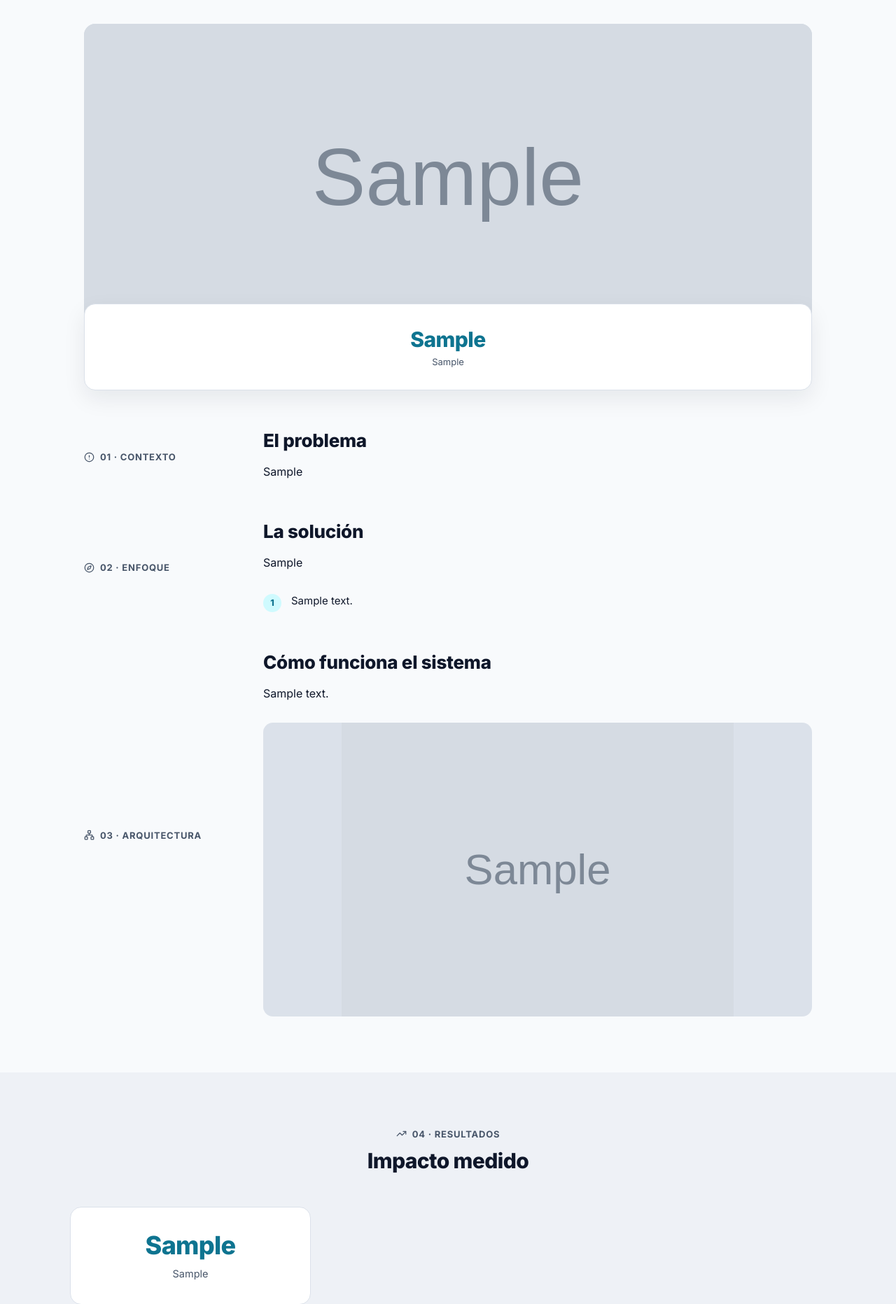
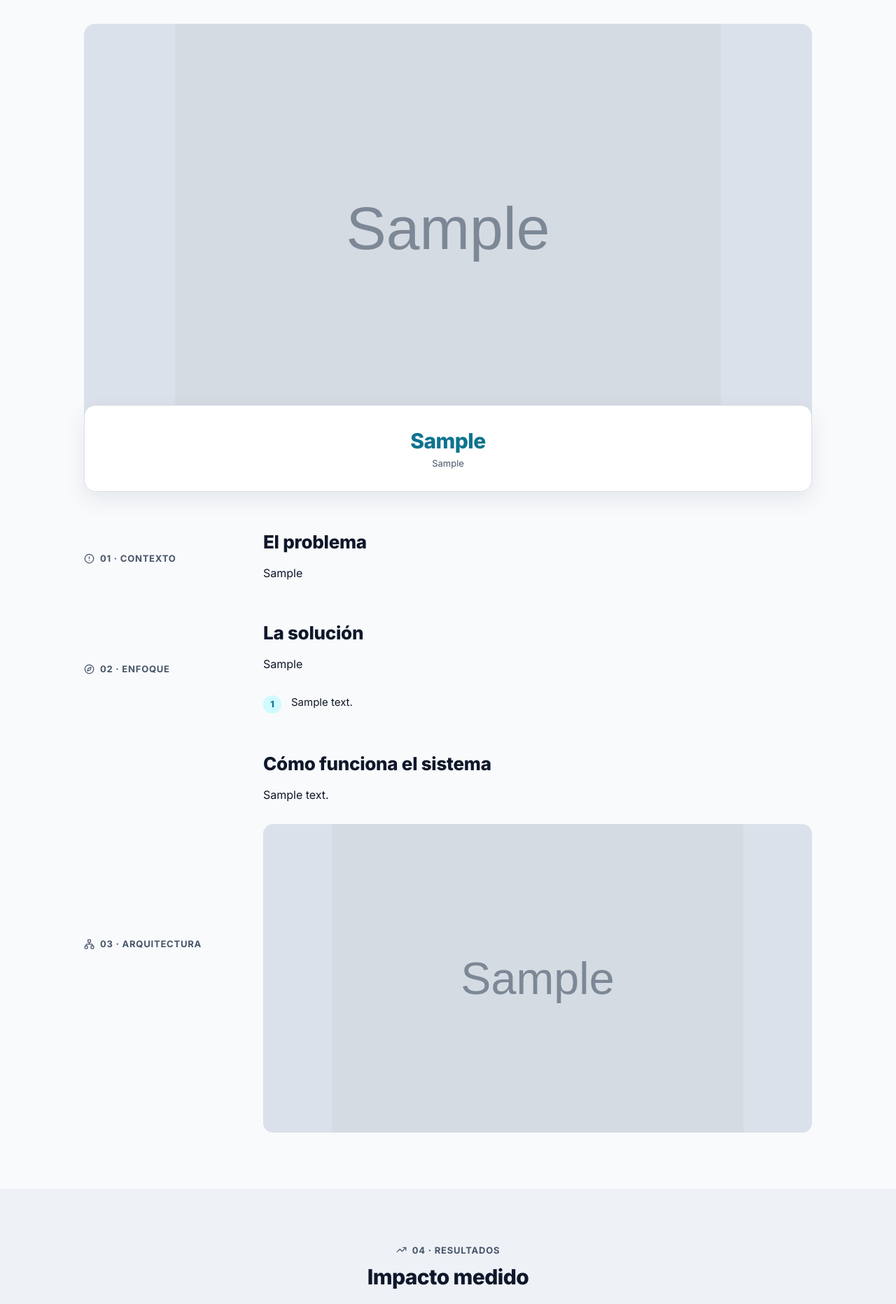
Before and after one commit to cjhirashi/portafolio, a Django app: a page that uses core/templates/core/base.html in a window 1280 px wide. Shown: the part 387-2251 px from the top of the page at 70% size. Run offline with Django 5.2, Linux system fonts and the light colour scheme; tables that the repository leaves empty hold one stand-in row (values such as "Sample post"); grey boxes marked "Sample" are stand-in pictures.

Commit message:
Set 16:9 aspect-ratio on all project, gallery and post images
Co-Authored-By: Claude Sonnet 4.6 <noreply@anthropic.com>

```diff
--- a/core/static/core/css/blog.css
+++ b/core/static/core/css/blog.css
@@ -48,9 +48,9 @@
 .bg-card-image,
 .bg-card-image--placeholder {
   width: 100%;
-  height: 180px;
+  aspect-ratio: 16 / 9;
   display: block;
-  object-fit: cover;
+  object-fit: contain;
   background: var(--border);
   color: var(--text-secondary);
 }
--- a/core/static/core/css/blog_detalle.css
+++ b/core/static/core/css/blog_detalle.css
@@ -74,10 +74,10 @@
 .bd-cover,
 .bd-cover--placeholder {
   width: 100%;
-  height: 420px;
+  aspect-ratio: 16 / 9;
   display: block;
   border-radius: 16px;
-  object-fit: cover;
+  object-fit: contain;
   background: var(--border);
   color: var(--text-secondary);
 }
--- a/core/static/core/css/proyecto_detalle.css
+++ b/core/static/core/css/proyecto_detalle.css
@@ -86,10 +86,10 @@
 .pd-hero-image,
 .pd-hero-image--placeholder {
   width: 100%;
-  height: 440px;
+  aspect-ratio: 16 / 9;
   display: block;
   border-radius: 16px;
-  object-fit: cover;
+  object-fit: contain;
   background: var(--border);
   color: var(--text-secondary);
 }
@@ -250,7 +250,7 @@
 .pd-arch-image,
 .pd-arch-image--placeholder {
   width: 100%;
-  height: 420px;
+  aspect-ratio: 16 / 9;
   display: block;
   border-radius: 14px;
   object-fit: contain;
@@ -370,10 +370,10 @@
 .pd-gallery-image,
 .pd-gallery-image--placeholder {
   width: 100%;
-  height: 220px;
+  aspect-ratio: 16 / 9;
   display: block;
   border-radius: 12px;
-  object-fit: cover;
+  object-fit: contain;
   background: var(--border);
   color: var(--text-secondary);
 }
--- a/core/static/core/css/proyectos.css
+++ b/core/static/core/css/proyectos.css
@@ -204,9 +204,9 @@
 .py-card-media img,
 .py-card-image-placeholder {
   width: 100%;
-  height: 220px;
+  aspect-ratio: 16 / 9;
   display: block;
-  object-fit: cover;
+  object-fit: contain;
   background: var(--border);
   color: var(--text-secondary);
 }
```
Also changed, not shown: core/static/core/css/home.css (+7 -6 lines).
